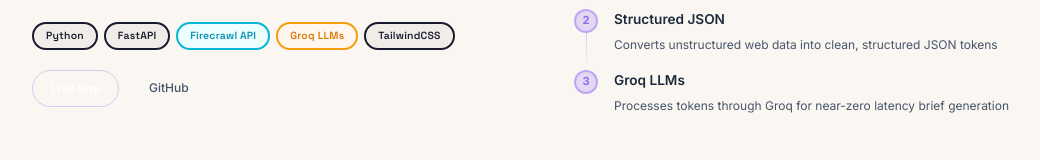
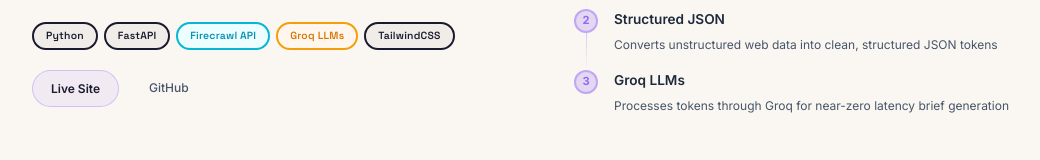
Before and after one commit to businessfawcett-cloud/Portfolio, a React (Vite) app: page / in a window 1280 px wide. Shown: the part 2605-2765 px from the top of the page, without its empty margins (110-1150 px from the left). Built offline with nearby package versions, Linux system fonts and the light colour scheme.

Commit message:
fix Live Site button white text on white

```diff
--- a/src/components/DataSpotlight.jsx
+++ b/src/components/DataSpotlight.jsx
@@ -50,7 +50,7 @@
                 target="_blank"
                 rel="noopener noreferrer"
                 className="glass"
-                style={{ padding: '8px 18px', borderRadius: 100, textDecoration: 'none', color: '#fff', fontSize: '0.75rem', fontWeight: 600, border: '1px solid rgba(139, 92, 246, 0.3)', transition: 'all 0.2s' }}
+                style={{ padding: '8px 18px', borderRadius: 100, textDecoration: 'none', color: '#1a1a2e', fontSize: '0.75rem', fontWeight: 600, border: '1px solid rgba(139, 92, 246, 0.3)', background: 'rgba(139, 92, 246, 0.08)', transition: 'all 0.2s' }}
                 onMouseEnter={(e) => (e.target.style.background = 'rgba(139, 92, 246, 0.12)')}
                 onMouseLeave={(e) => (e.target.style.background = '')}
               >
```
